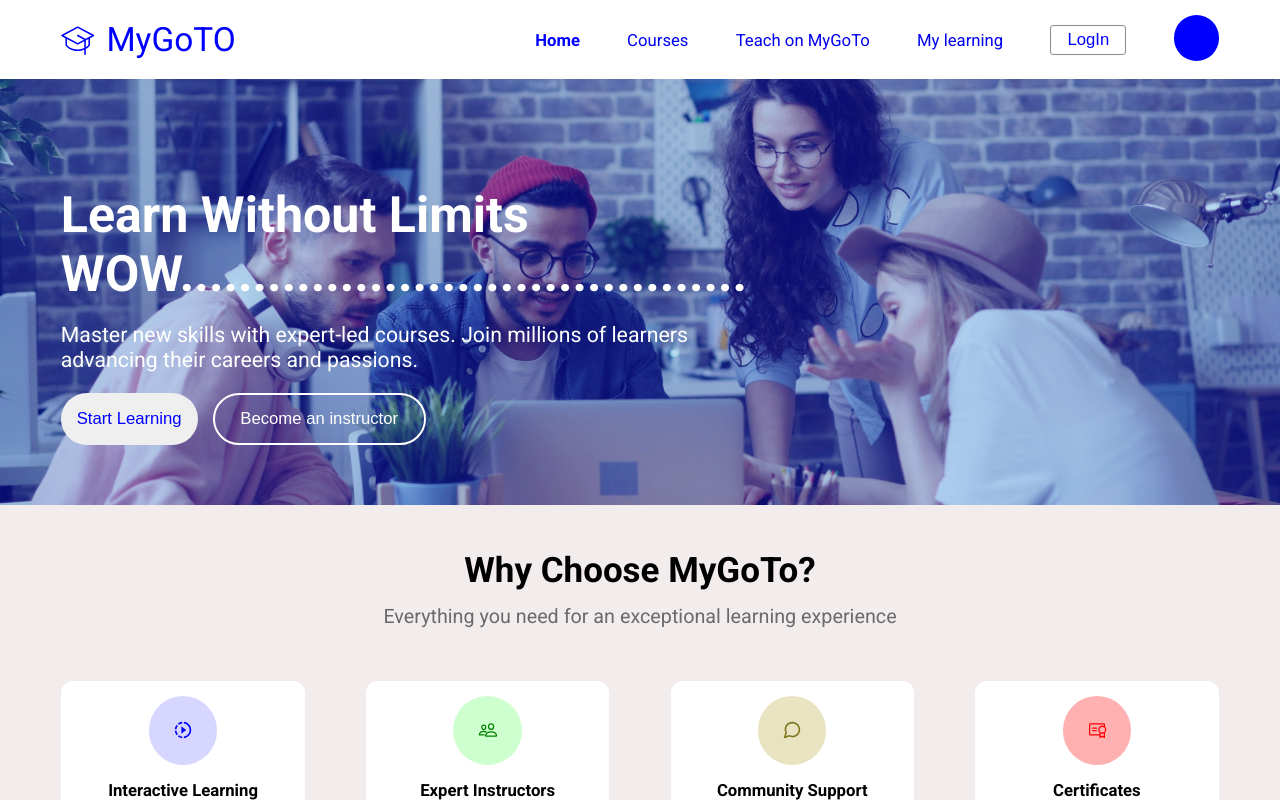
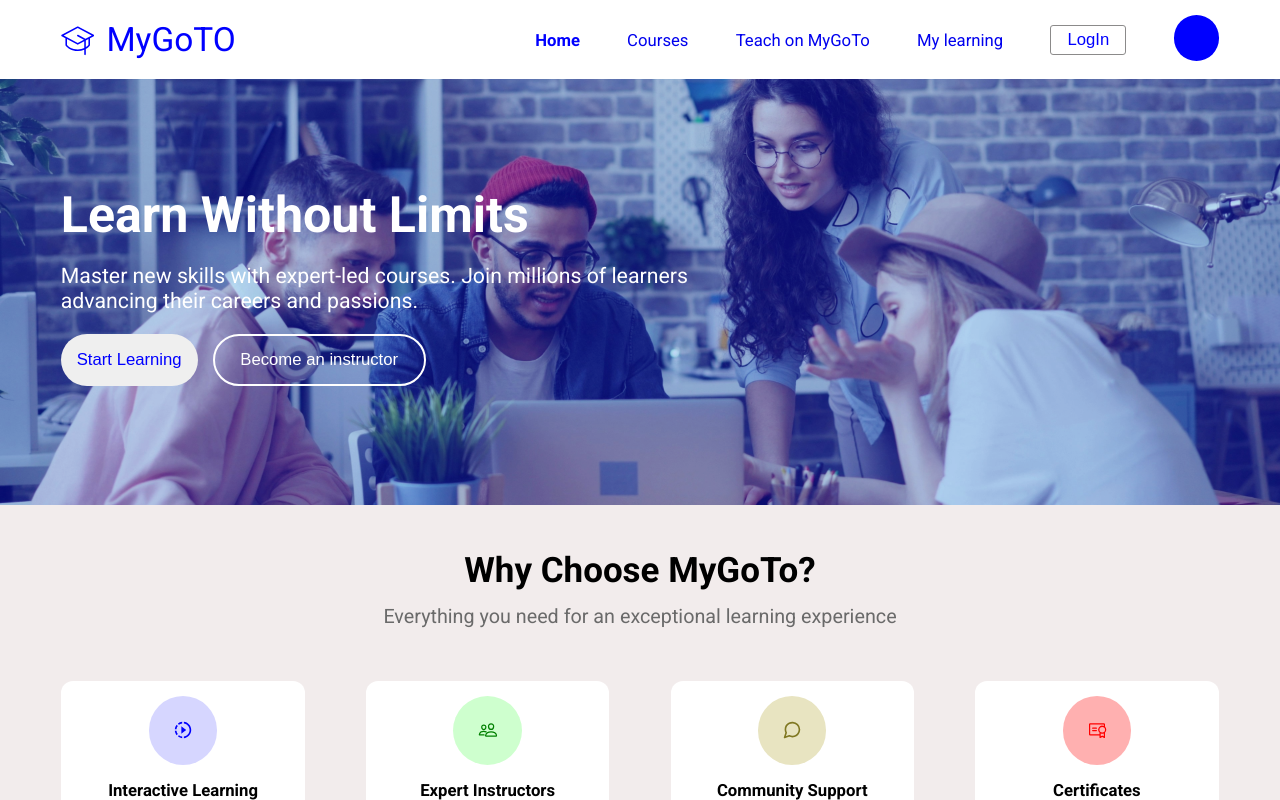
Before and after one commit to BasantaNembang/Final-Year-Project, a Next.js app in the folder Front_End/my-go-to/: page / in a window 1280 px wide. Shown: the top 800 px of the page. Built offline with nearby package versions, Linux system fonts and the light colour scheme; no server answers.

Commit message:
checking...

```diff
--- a/Front_End/my-go-to/src/components/heroSection/HeroSection.tsx
+++ b/Front_End/my-go-to/src/components/heroSection/HeroSection.tsx
@@ -7,7 +7,7 @@ const HeroSection = () => {
       <div className={styles.heroContainer}>
         <div className={styles.info}>
           <div className={styles.headingSection}>
-            <h1>Learn Without Limits  WOW.......................................</h1>
+            <h1>Learn Without Limits</h1>
           </div>
           <div className={styles.infoSection}>
             <p>
```
